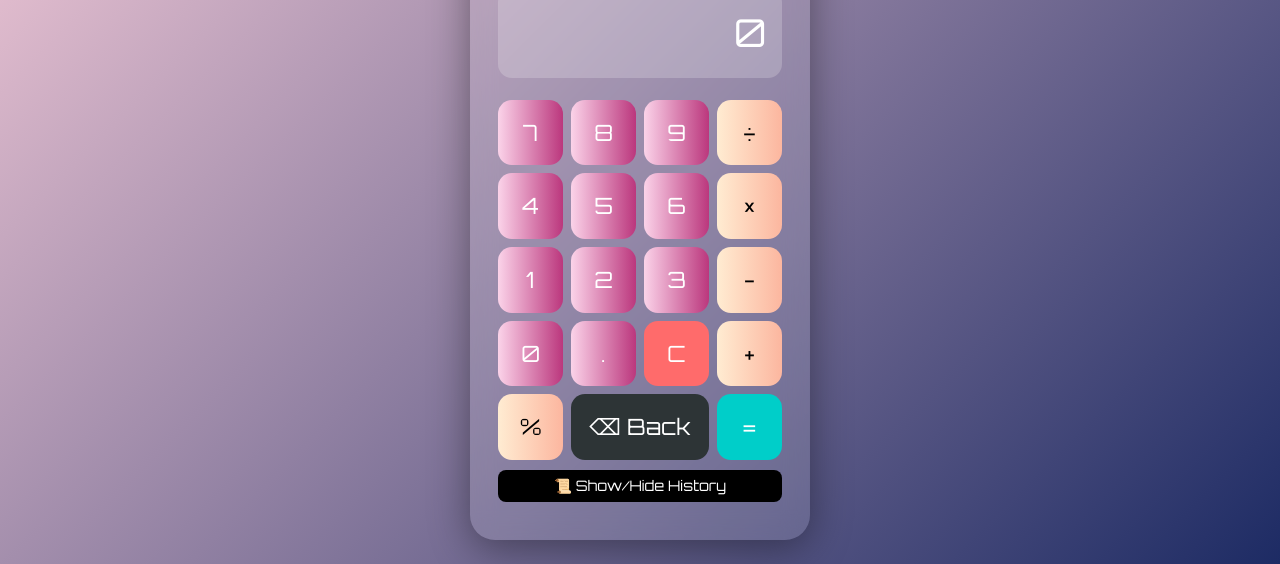
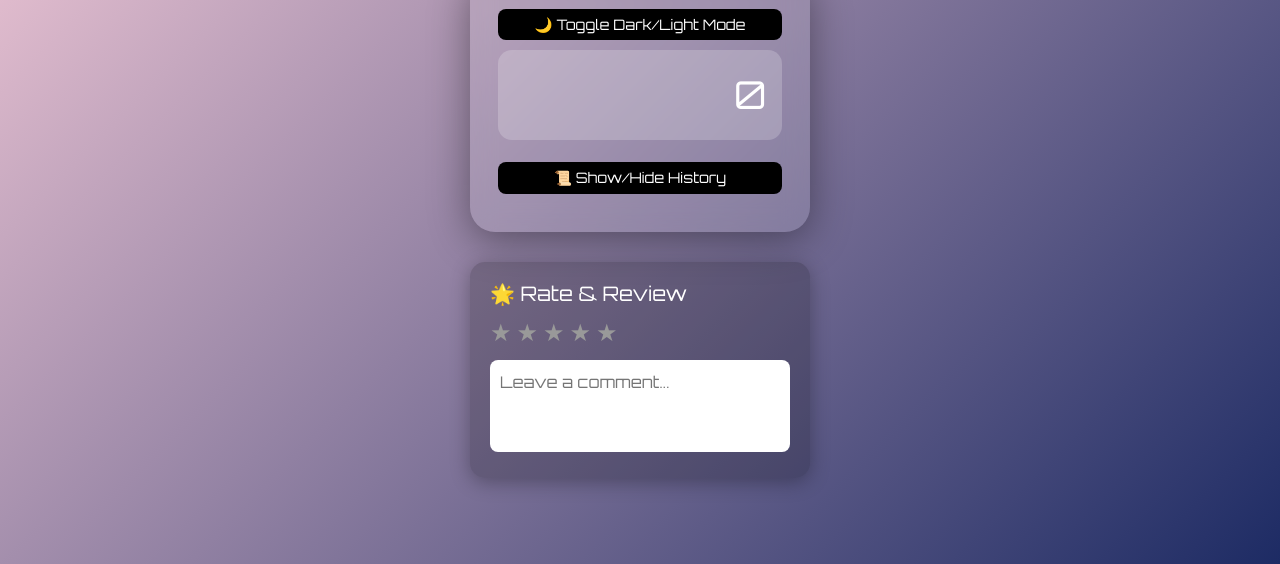
Before and after one commit to gaurisinghpanwar/glass_calculator, a plain HTML site: page index.html in a window 1280 px wide. Shown: the part 236-800 px from the top of the page. Drawn offline with nearby package versions, Linux system fonts and the light colour scheme.

Commit message:
Add files via upload

```diff
--- a/index.html
+++ b/index.html
@@ -138,8 +138,42 @@
       padding: 5px 0;
     }
 
+    .review-box {
+      margin-top: 30px;
+      background: rgba(0, 0, 0, 0.2);
+      padding: 20px;
+      border-radius: 15px;
+      width: 340px;
+      color: #fff;
+      box-shadow: 0 4px 20px rgba(0,0,0,0.3);
+    }
+
+    .stars {
+      display: flex;
+      gap: 5px;
+      font-size: 1.5rem;
+      cursor: pointer;
+    }
+
+    .stars span {
+      color: #999;
+    }
+
+    .stars span.active {
+      color: gold;
+    }
+
+    textarea {
+      margin-top: 10px;
+      width: 100%;
+      border-radius: 8px;
+      border: none;
+      padding: 10px;
+      resize: none;
+    }
+
     @media (max-width: 400px) {
-      .calculator {
+      .calculator, .review-box {
         width: 100%;
         margin: 10px;
       }
@@ -147,119 +181,36 @@
   </style>
 </head>
 <body>
-  <div class="logo-text">
-    💠 Gauri's Calculator
-  </div>
+  <div class="logo-text">💠 Gauri's Calculator</div>
 
   <div class="calculator">
     <div class="toggle-mode" onclick="toggleMode()">🌙 Toggle Dark/Light Mode</div>
     <div id="result" class="display">0</div>
-
-    <div class="row g-2">
-      <div class="col-3"><button class="btn btn-number w-100" onclick="press('7')">7</button></div>
-      <div class="col-3"><button class="btn btn-number w-100" onclick="press('8')">8</button></div>
-      <div class="col-3"><button class="btn btn-number w-100" onclick="press('9')">9</button></div>
-      <div class="col-3"><button class="btn btn-operator w-100" onclick="press('/')">÷</button></div>
-
-      <div class="col-3"><button class="btn btn-number w-100" onclick="press('4')">4</button></div>
-      <div class="col-3"><button class="btn btn-number w-100" onclick="press('5')">5</button></div>
-      <div class="col-3"><button class="btn btn-number w-100" onclick="press('6')">6</button></div>
-      <div class="col-3"><button class="btn btn-operator w-100" onclick="press('*')">×</button></div>
-
-      <div class="col-3"><button class="btn btn-number w-100" onclick="press('1')">1</button></div>
-      <div class="col-3"><button class="btn btn-number w-100" onclick="press('2')">2</button></div>
-      <div class="col-3"><button class="btn btn-number w-100" onclick="press('3')">3</button></div>
-      <div class="col-3"><button class="btn btn-operator w-100" onclick="press('-')">−</button></div>
-
-      <div class="col-3"><button class="btn btn-number w-100" onclick="press('0')">0</button></div>
-      <div class="col-3"><button class="btn btn-number w-100" onclick="press('.')">.</button></div>
-      <div class="col-3"><button class="btn btn-clear w-100" onclick="clearDisplay()">C</button></div>
-      <div class="col-3"><button class="btn btn-operator w-100" onclick="press('+')">+</button></div>
-
-      <div class="col-3"><button class="btn btn-operator w-100" onclick="calculatePercentage()">%</button></div>
-      <div class="col-6"><button class="btn btn-backspace w-100" onclick="backspace()">⌫ Back</button></div>
-      <div class="col-3"><button class="btn btn-equal w-100" onclick="calculate()">=</button></div>
-    </div>
-
+    <!-- Buttons here (unchanged) -->
     <div class="toggle-history" onclick="toggleHistory()">📜 Show/Hide History</div>
     <div class="history" id="history"></div>
   </div>
 
-
-  <audio id="clickSound" src="https://www.soundjay.com/buttons/sounds/button-16.mp3" preload="auto"></audio>
+  <div class="review-box">
+    <h5>🌟 Rate & Review</h5>
+    <div class="stars" id="stars">
+      <span onclick="rate(1)">★</span>
+      <span onclick="rate(2)">★</span>
+      <span onclick="rate(3)">★</span>
+      <span onclick="rate(4)">★</span>
+      <span onclick="rate(5)">★</span>
+    </div>
+    <textarea id="comment" rows="3" placeholder="Leave a comment..."></textarea>
+  </div>
 
   <script>
-    let expression = '';
-    const display = document.getElementById('result');
-    const historyBox = document.getElementById('history');
-    const clickSound = document.getElementById('clickSound');
-    let history = [];
-
-    function press(val) {
-      clickSound.play();
-      if (expression === '0' || expression === 'Error') expression = '';
-      expression += val;
-      display.innerText = expression;
+    const stars = document.querySelectorAll('#stars span');
+    function rate(starCount) {
+      stars.forEach((star, index) => {
+        star.classList.toggle('active', index < starCount);
+      });
+      console.log(`Rated: ${starCount} star(s)`);
     }
-
-    function clearDisplay() {
-      clickSound.play();
-      expression = '';
-      display.innerText = '0';
-    }
-
-    function backspace() {
-      clickSound.play();
-      expression = expression.slice(0, -1);
-      display.innerText = expression || '0';
-    }
-
-    function calculate() {
-      clickSound.play();
-      try {
-        const result = eval(expression);
-        history.unshift(`${expression} = ${result}`);
-        if (history.length > 5) history = history.slice(0, 5);
-        display.innerText = result;
-        expression = result.toString();
-        updateHistory();
-      } catch {
-        display.innerText = 'Error';
-        expression = '';
-      }
-    }
-
-    function calculatePercentage() {
-      clickSound.play();
-      try {
-        const result = eval(expression) / 100;
-        display.innerText = result;
-        expression = result.toString();
-      } catch {
-        display.innerText = 'Error';
-        expression = '';
-      }
-    }
-
-    function toggleMode() {
-      document.body.classList.toggle('light-mode');
-    }
-
-    function toggleHistory() {
-      historyBox.style.display = historyBox.style.display === 'none' ? 'block' : 'none';
-    }
-
-    function updateHistory() {
-      historyBox.innerHTML = history.map(item => `<div class='history-entry'>${item}</div>`).join('');
-    }
-
-    window.onload = () => {
-      expression = '';
-      display.innerText = '0';
-      history = [];
-      updateHistory();
-      historyBox.style.display = 'none';
-    };
   </script>
 </body>
 </html>
```
